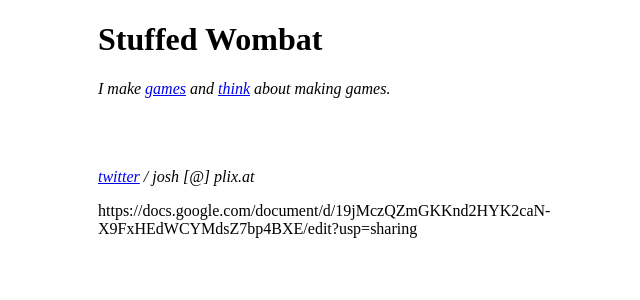
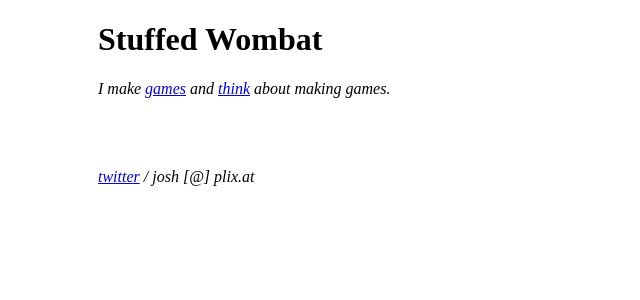
Before and after one commit to stuffedwombat/stuffedwombat.github.io, a Jekyll site: the page built from index.md, in a window 1280 px wide. Shown: the top 300 px of the page, without its empty margins (226-866 px from the left). Built offline with Jekyll 4.4.1, drawn with Linux system fonts in a browser that asks for light colours; our own code applies the rules of GitHub Pages for plain Markdown files; comment, search, counter and statistics services are not loaded; part of the change alters nothing that is shown.

Commit message:
Update index.md

```diff
--- a/index.md
+++ b/index.md
@@ -5,6 +5,3 @@
 
 <br><br>
 *<a href="https://twitter.com/wombatstuff" target="_blank">twitter</a> / josh [@] plix.at*
-
-
-https://docs.google.com/document/d/19jMczQZmGKKnd2HYK2caN-X9FxHEdWCYMdsZ7bp4BXE/edit?usp=sharing
```
